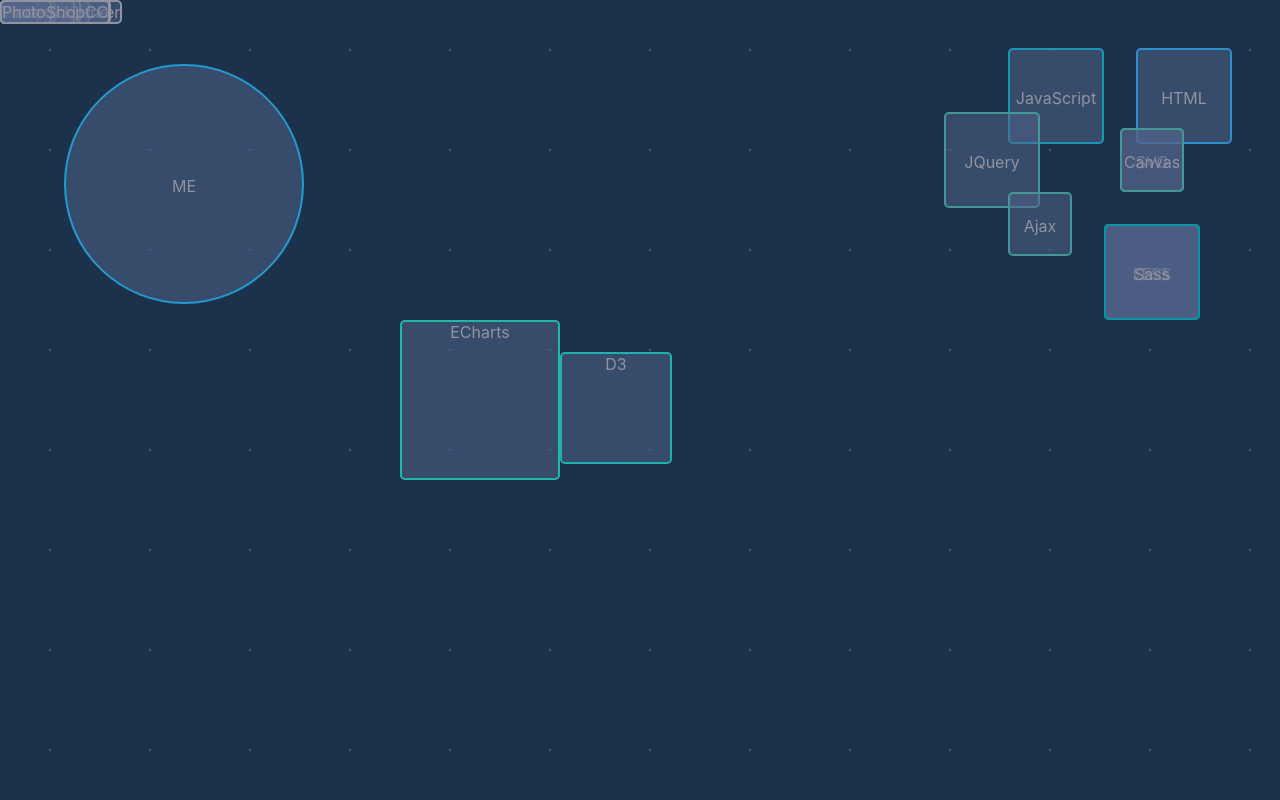
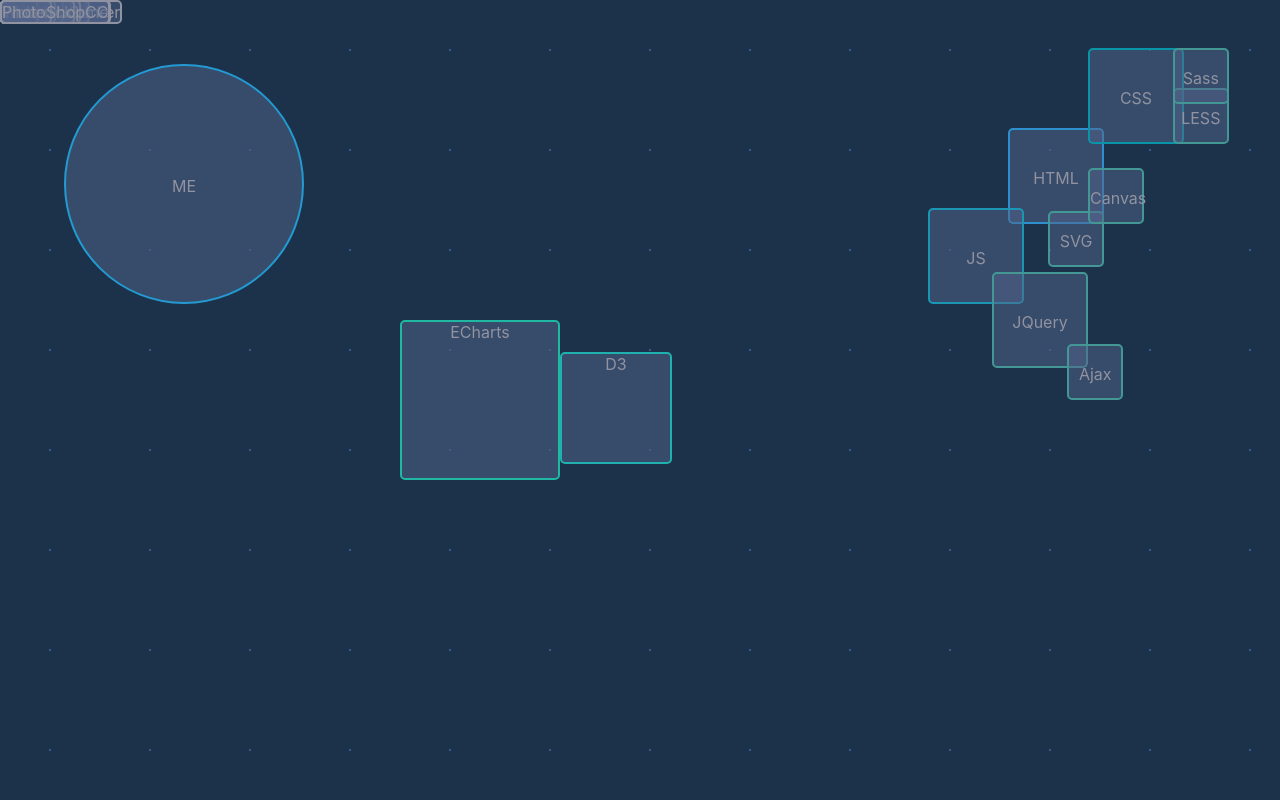
Before and after one commit to iimmonica/resume, a plain HTML site: page index.html in a window 1280 px wide. Shown: the top 800 px of the page. Drawn offline with Linux system fonts and the light colour scheme.

Commit message:
rect commit

```diff
--- a/css/main.css
+++ b/css/main.css
@@ -70,40 +70,58 @@
 }
 .item-ajax,
 .item-json,
-.item-svg{
-	width: 4rem;
-	height: 4rem;
-	line-height: 4rem;
+.item-svg,
+.item-canvas,
+.item-less,
+.item-sass{
+	width: 3.5rem;
+	height: 3.5rem;
+	line-height: 3.5rem;
 }
 .item-html{
-	top: 3rem;
-	right: 3rem;
+	top: 8rem;
+	right: 11rem;
 	border-color: #2E8FCF;
 }
 .item-css{
-	top: 14rem;
-	right: 5rem;
+	top: 3rem;
+	right: 6rem;
 	border-color: #0995A7;
 }
 .item-javascript{
-	top: 3rem;
-	right: 11rem;
+	top: 13rem;
+	right: 16rem;
 	border-color: #1b97b3;
 }
 .item-jquery{
-	top: 7rem;
-	right: 15rem;
+	top: 17rem;
+	right: 12rem;
 	border-color: #439896;
 }
 .item-ajax{
-	top: 12rem;
-	right: 13rem;
+	top: 21.5rem;
+	right: 9.8rem;
 	border-color: #439896;
 }
 .item-svg{
-	top: 8rem;
-	right: 6rem;
+	top: 13.2rem;
+	right: 11rem;
 	border-color: #439896;
+}
+.item-canvas{
+    top: 10.5rem;
+    right: 8.5rem;
+    border-color: #439896;
+}
+.item-less{
+    top: 5.5rem;
+    right: 3.2rem;
+    border-color: #439896;
+}
+.item-sass{
+    top: 3rem;
+    right: 3.2rem;
+    border-color: #439896;
 }
 .item-echarts{
 	width: 10rem;
--- a/index.html
+++ b/index.html
@@ -7,22 +7,22 @@
 	</head>
 	<body>
 		<div class="outer">
-				<div class="item circle item-info">ME</div>
+			<div class="item circle item-info">ME</div>
 
-				<div class="item item-echarts">ECharts</div>
-				<div class="item item-d3">D3</div>
+			<div class="item item-html">HTML</div>
+			<div class="item item-svg">SVG</div>
+			<div class="item item-canvas">Canvas</div>
+			<div class="item item-css">CSS</div>
+			<div class="item item-less">LESS</div>
+			<div class="item item-sass">Sass</div>
+			<div class="item item-javascript">JS</div>
+			<div class="item item-jquery">JQuery</div>
+			<div class="item item-ajax">Ajax</div>
 
-				<div class="item item-html">HTML</div>
-				<div class="item item-svg">SVG</div>
-				<div class="item item-svg">Canvas</div>
-				<div class="item item-css">CSS</div>
-				<div class="item item-css">LESS</div>
-				<div class="item item-css">Sass</div>
-				<div class="item item-javascript">JavaScript</div>
-				<div class="item item-jquery">JQuery</div>
-				<div class="item item-ajax">Ajax</div>
+			<div class="item item-echarts">ECharts</div>
+			<div class="item item-d3">D3</div>
 
-				<div class="item item-bootstrap">Bootstrap</div>
+			<div class="item item-bootstrap">Bootstrap</div>
 				<div class="item item-foundation">Foundation</div>
 				<div class="item item-metroui">MetroUI</div>
 
```
